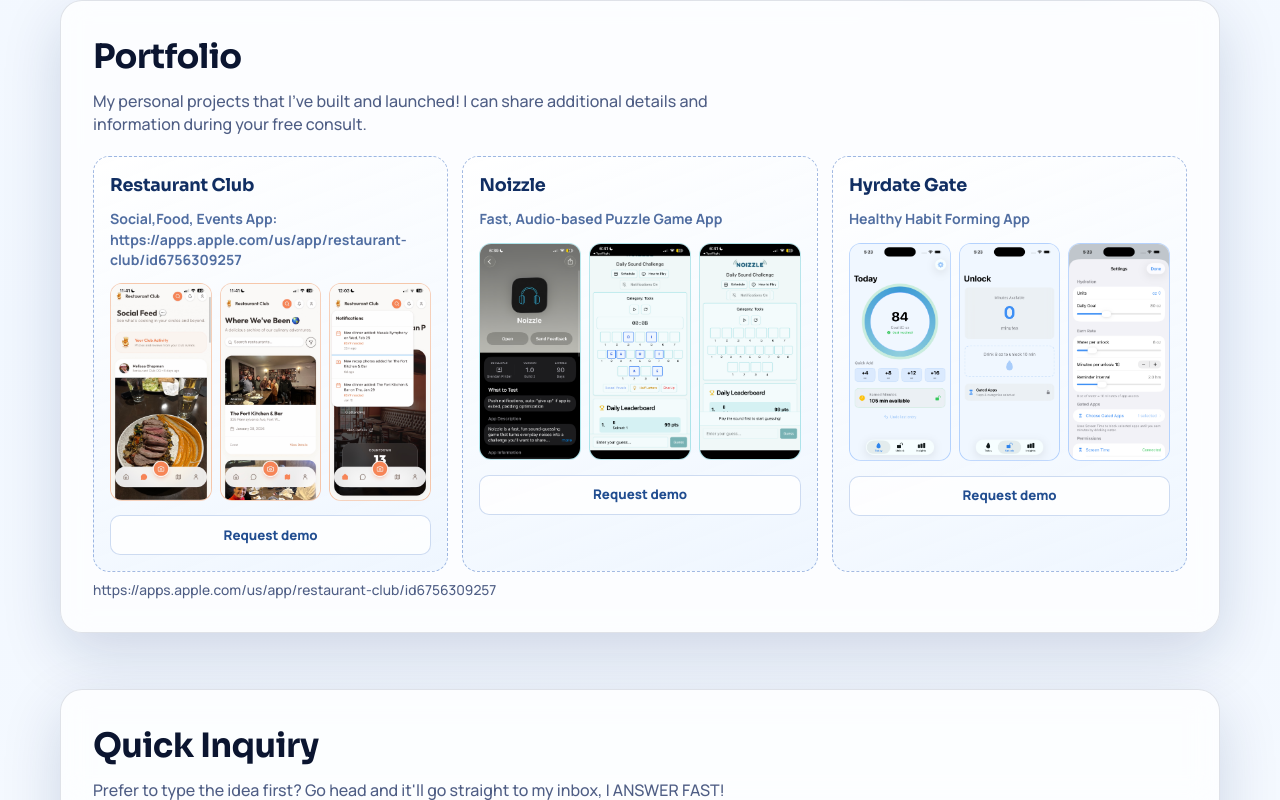
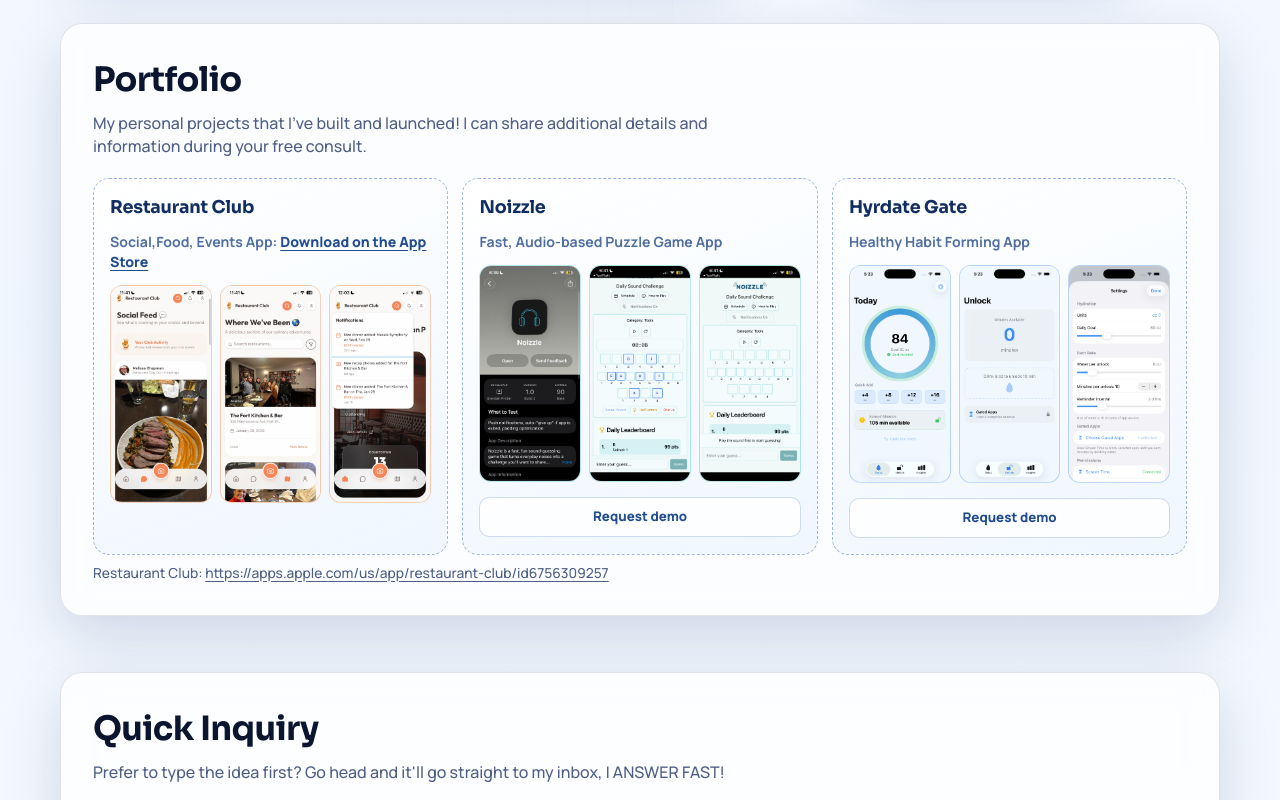
Before and after one commit to brendan3/idea2appstore, a plain HTML site: page index.html in a window 1280 px wide. Shown: the part 738-1538 px from the top of the page. Drawn offline with Linux system fonts and the light colour scheme.

Commit message:
Fix portfolio hyperlinks and copy assets into Docker image

```diff
--- a/index.html
+++ b/index.html
@@ -372,6 +372,17 @@
       font-weight: 700;
     }
 
+    .portfolio-inline-link {
+      color: #214d90;
+      text-decoration: underline;
+      text-underline-offset: 3px;
+      font-weight: 800;
+    }
+
+    .portfolio-inline-link:hover {
+      opacity: 0.86;
+    }
+
     .shot-strip {
       display: grid;
       grid-template-columns: repeat(3, minmax(0, 1fr));
@@ -439,6 +450,12 @@
       color: #5b6f97;
       font-size: 0.86rem;
       font-weight: 700;
+    }
+
+    .portfolio-note a {
+      color: inherit;
+      text-decoration: underline;
+      text-underline-offset: 3px;
     }
 
     .inquiry-wrap {
@@ -634,7 +651,8 @@
           <li>End-to-end development, from an "app idea" to the Apple App Store</li>
           <li>Help along the way for vibe-coded PWA's</li>
           <li>Need to wrap an existing web app for iOS</li>
-          <li>Need to translate to Swift</li>
+          <li>Business who want a mobile app</li>
+          <li>Need translation to Swift</li>
           <li>Need someone with an Apple Developer Account for testing/launch support</li>
         </ul>
         <div class="hero-actions">
@@ -674,7 +692,15 @@
       <div class="portfolio-grid">
         <article class="portfolio-slot app-restaurant">
           <strong>Restaurant Club</strong>
-          <span>Social,Food, Events App: https://apps.apple.com/us/app/restaurant-club/id6756309257</span>
+          <span>
+            Social,Food, Events App:
+            <a
+              class="portfolio-inline-link"
+              href="https://apps.apple.com/us/app/restaurant-club/id6756309257"
+              target="_blank"
+              rel="noopener noreferrer"
+            >Download on the App Store</a>
+          </span>
           <div class="shot-strip">
             <div class="shot">
               <img src="assets/portfolio/restaurant-club-1.jpeg" alt="Restaurant Club screenshot 1" loading="lazy" />
@@ -686,7 +712,6 @@
               <img src="assets/portfolio/restaurant-club-3.jpeg" alt="Restaurant Club screenshot 3" loading="lazy" />
             </div>
           </div>
-          <a class="portfolio-link" href="mailto:brendanpinder0@gmail.com?subject=Restaurant%20Club%20Demo">Request demo</a>
         </article>
         <article class="portfolio-slot app-noizzle">
           <strong>Noizzle</strong>
@@ -721,7 +746,12 @@
           <a class="portfolio-link" href="mailto:brendanpinder0@gmail.com?subject=Hyrdate%20Gate%20Demo">Request demo</a>
         </article>
       </div>
-      <p class="portfolio-note">https://apps.apple.com/us/app/restaurant-club/id6756309257</p>
+      <p class="portfolio-note">
+        Restaurant Club:
+        <a href="https://apps.apple.com/us/app/restaurant-club/id6756309257" target="_blank" rel="noopener noreferrer">
+          https://apps.apple.com/us/app/restaurant-club/id6756309257
+        </a>
+      </p>
     </section>
 
     <section class="section" id="inquiry">
```
Also changed, not shown: 1 other file.
